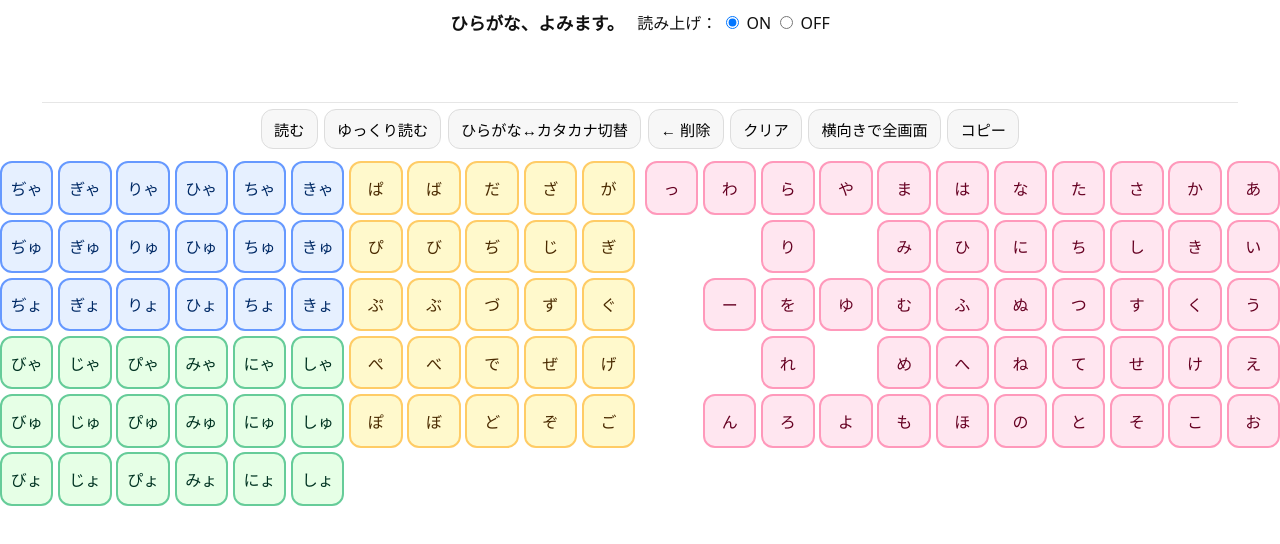
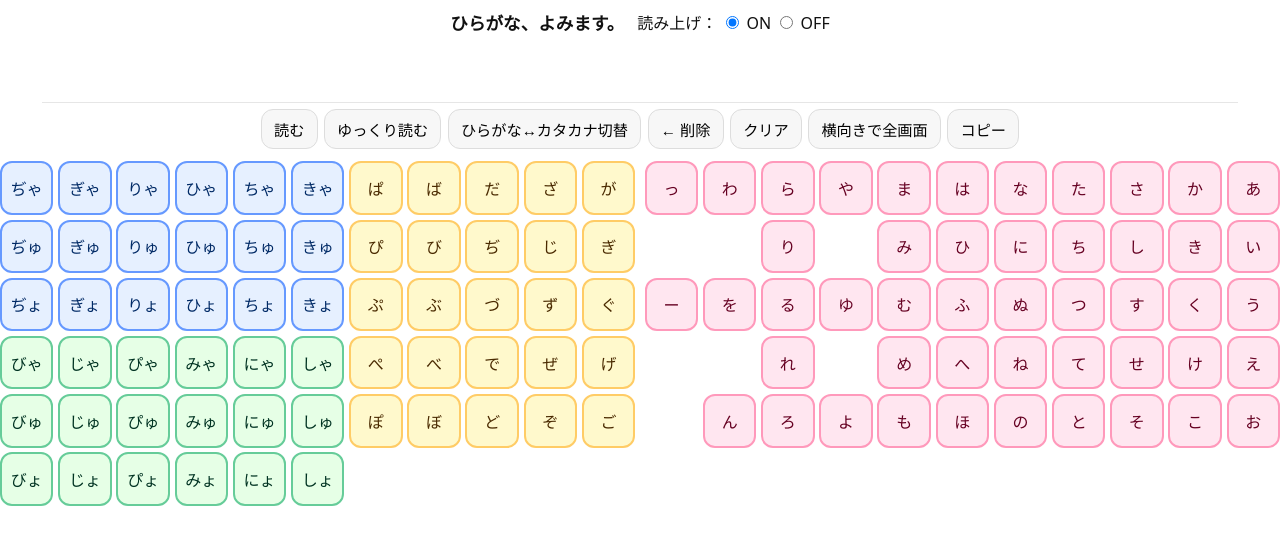
Before and after one commit to tkk-fk/hiragana1, a plain HTML site: page index.html in a window 1280 px wide. Drawn offline with Linux system fonts and the light colour scheme; a web font is replaced by a local one.

Commit message:
Update index.html

```diff
--- a/index.html
+++ b/index.html
@@ -128,7 +128,7 @@
     const kanaGridData = [
       ["っ","わ","ら","や","ま","は","な","た","さ","か","あ"],
       ["",  "","り","",  "み","ひ","に","ち","し","き","い"],
-      ["",  "ー","を","ゆ","む","ふ","ぬ","つ","す","く","う"], /* ← ー を を の左に */
+      ["ー","を","る","ゆ","む","ふ","ぬ","つ","す","く","う"], /* ← ー を を の左に */
       ["",  "","れ","",  "め","へ","ね","て","せ","け","え"],
       ["",  "ん","ろ","よ","も","ほ","の","と","そ","こ","お"]
     ];
```
